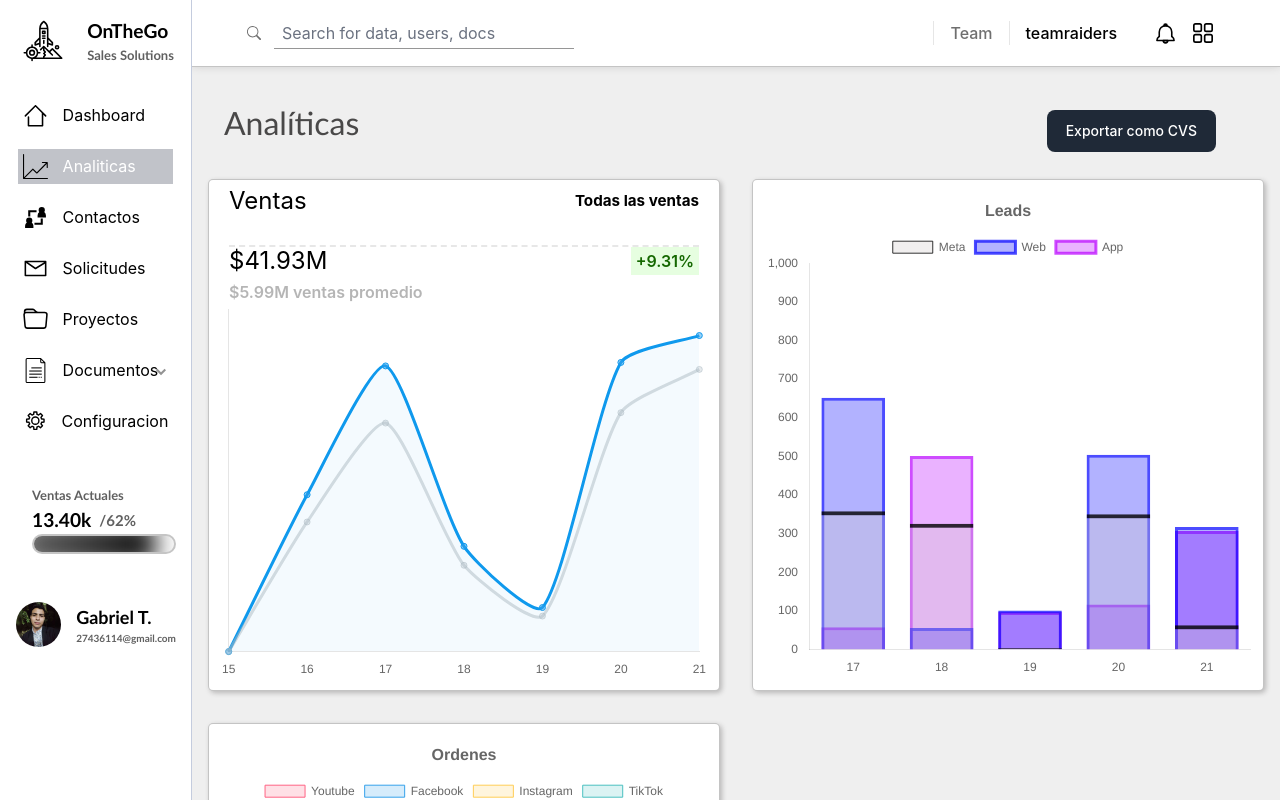
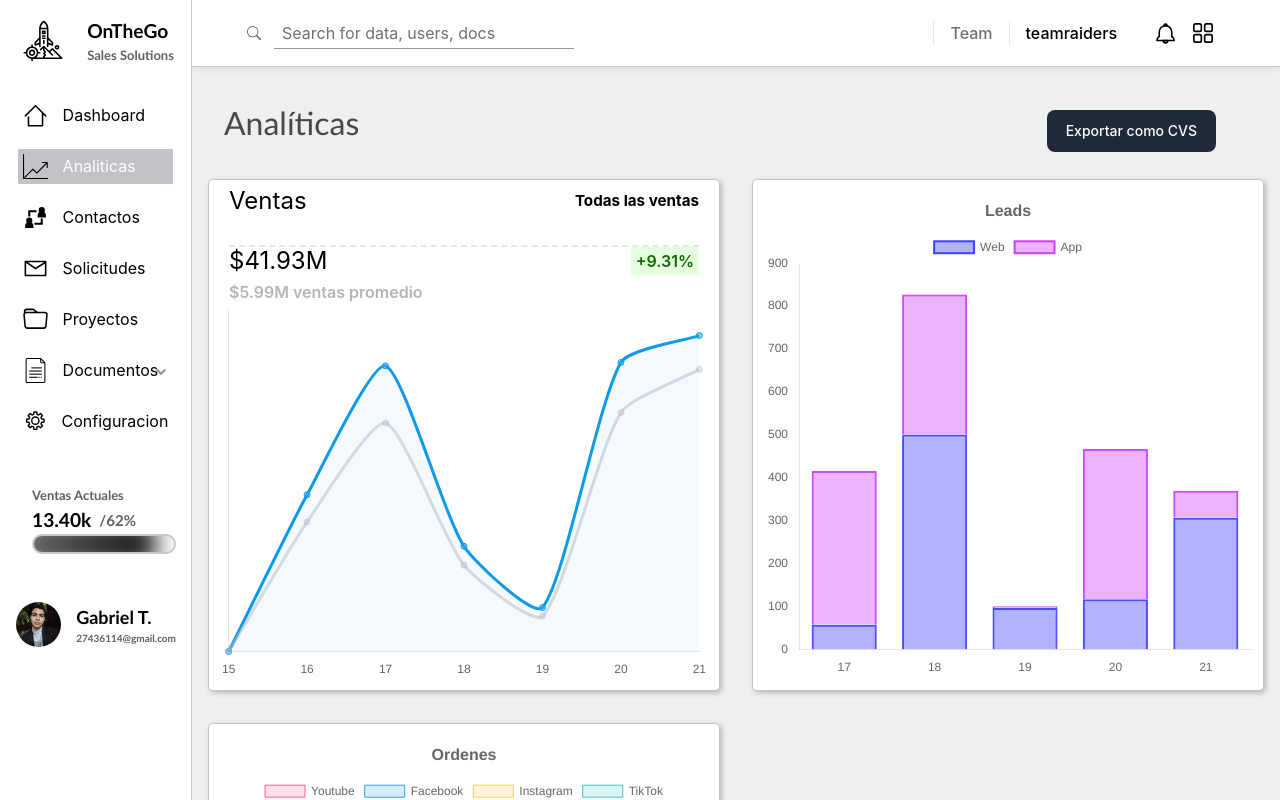
Before and after one commit to Kev2000-Github/Framework-Lab, a React (Create React App) app: page / in a window 1280 px wide. Built offline with nearby package versions, Linux system fonts and the light colour scheme.

Commit message:
fix: remove goals on barchart

```diff
--- a/src/App/App.jsx
+++ b/src/App/App.jsx
@@ -11,7 +11,6 @@ import {
 } from '../Data/lineChartSales';
 import {
   app,
-  goals,
   web,
   labels as leadYears,
 } from '../Data/BarChartData';
@@ -45,7 +44,6 @@ function App() {
               />
               <BarChart
                 app={app}
-                goals={goals}
                 web={web}
                 years={leadYears}
                 className='barChart box'
--- a/src/Components/Charts/BarChart/index.jsx
+++ b/src/Components/Charts/BarChart/index.jsx
@@ -3,10 +3,12 @@ import { Bar } from 'react-chartjs-2';
 const options = {
   responsive: true,
   aspectRatio: 1,
+  interaction: {
+    intersect: false,
+  },
   scales: {
     y: {
-      max: 1000,
-      stacked: false,
+      stacked: true,
       grid: {
         display: false,
       },
@@ -37,7 +39,7 @@ const options = {
 };
 
 export function BarChart({
-  app, goals, web, years,
+  app, web, years,
   className,
 }) {
   return (
@@ -47,24 +49,11 @@ export function BarChart({
         data={{
           datasets: [
             {
-              label: 'Meta',
-              data: goals,
-              borderColor: 'rgb(0,0,0, 0.8)',
-              backgroundColor: 'rgb(207,203,203, 0.3)',
-              pointRadius: 6,
-              borderWidth: {
-                left: 0,
-                right: 0,
-                top: 4,
-                bottom: 0,
-              },
-            },
-            {
               label: 'Web',
               data: app,
               backgroundColor: 'rgb( 0 , 0 , 255, 0.3 )',
               borderColor: 'rgb( 0 , 0 , 255, 0.7)',
-              borderWidth: 3,
+              borderWidth: 2,
               pointRadius: 6,
             },
             {
@@ -72,7 +61,7 @@ export function BarChart({
               data: web,
               backgroundColor: 'rgb( 185 , 0 , 255, 0.3 )',
               borderColor: 'rgb( 185 , 0 , 255, 0.7)',
-              borderWidth: 3,
+              borderWidth: 2,
               pointRadius: 6,
             },
           ],
--- a/src/Data/BarChartData.js
+++ b/src/Data/BarChartData.js
@@ -1,6 +1,5 @@
 import { randomNumber } from '../Utils/common';
 
-export const goals = Array.from({ length: 5 }, () => randomNumber(0, 800));
 export const web = Array.from({ length: 5 }, () => randomNumber(0, 800));
 export const app = Array.from({ length: 5 }, () => randomNumber(0, 800));
 export const labels = ['17', '18', '19', '20', '21'];
```
